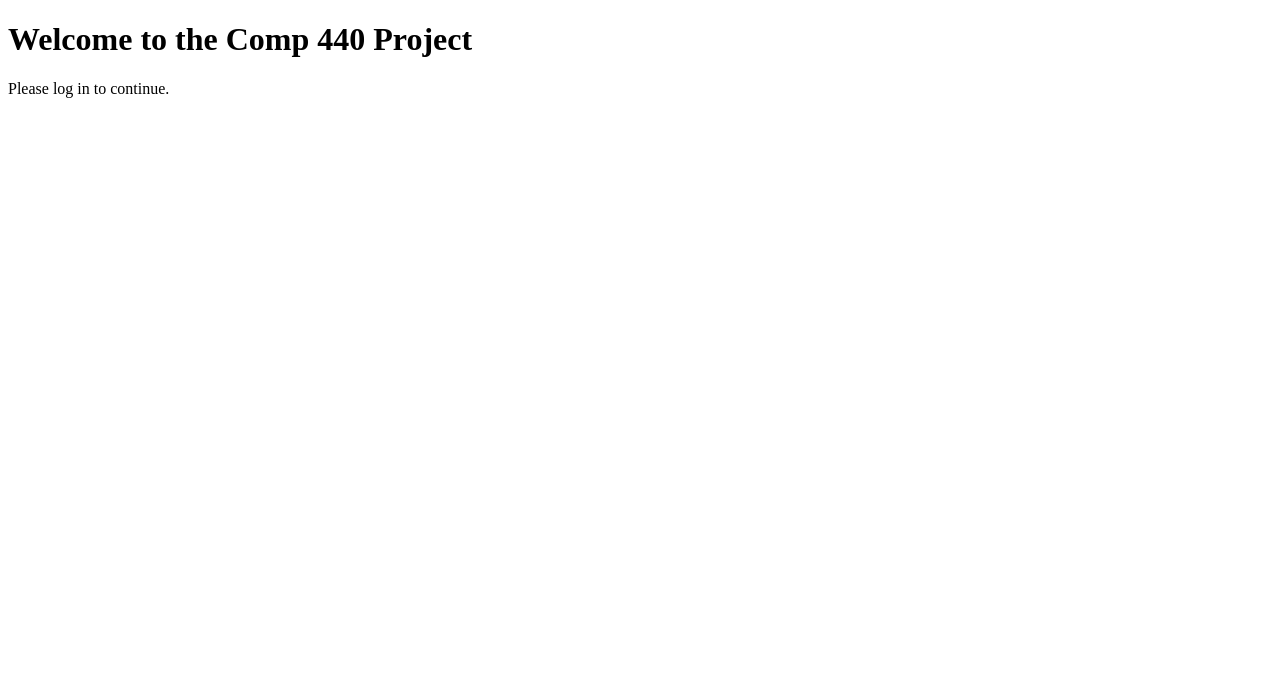
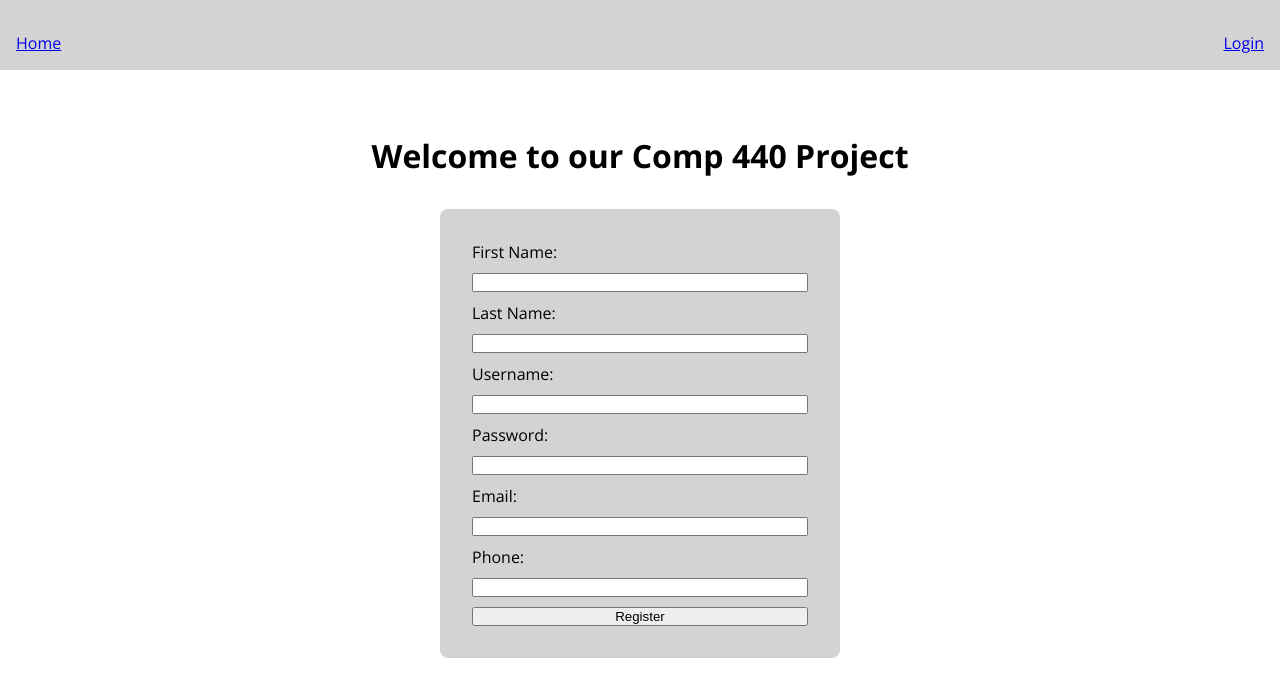
Before and after one commit to EagleJ0hn/COMP-440-Course-Project, a plain HTML site: page public/register.html in a window 1280 px wide. Drawn offline with nearby package versions, Linux system fonts and the light colour scheme.

Commit message:
Created login and register forms

```diff
--- a/public/css/style.css
+++ b/public/css/style.css
@@ -4,7 +4,7 @@
     --base-color: #ffffff;
     --text-color: #000000;
     --primary-color: #4CAF50;
-    --secondary-color: #f44336;
+    --secondary-color: #D3D3D3;
     --font-family: 'Open Sans', sans-serif;
 }
 
@@ -20,12 +20,18 @@ html {
     color: var(--text-color);
 }
 
+header {
+    background-color: var(--secondary-color);
+    padding: 1em;
+    text-align: center;
+}
+
 body {
-    padding: 1em;
+    margin: 0;
 }
 
 nav {
-    margin: 1em auto 3em auto;
+    margin-top: 1em;
 }
 
 nav ul {
@@ -38,3 +44,26 @@ nav ul {
 nav li:first-child {
     margin-right: auto;
 }
+
+main {
+    padding: 2em;
+    text-align: center;
+}
+
+h1 {
+    text-align: center;
+    margin-top: 2em;
+    margin-bottom: 1em;
+}
+
+form {
+    background-color: var(--secondary-color);
+    background-size: cover;
+    display: flex;
+    flex-direction: column;
+    max-width: 400px;
+    margin: 0 auto;
+    padding: 2em;
+    gap: 10px;
+    border-radius: 8px;
+}
--- a/public/register.html
+++ b/public/register.html
@@ -5,9 +5,32 @@
     <meta http-equiv="X-UA-Compatible" content="IE=edge">
     <meta name="viewport" content="width=device-width, initial-scale=1.0">
     <title>Comp 440 Project</title>
+    <link rel="stylesheet" href="css/style.css">
 </head>
 <body>
-    <h1>Welcome to the Comp 440 Project</h1>
-    <p>Please log in to continue.</p>
+    <header>
+        <nav>
+            <ul>
+                <li><a href="/public/index.html">Home</a></li>
+                <li><a href="/public/login.html">Login</a></li>
+            </ul>
+        </nav>
+    </header>
+    <h1>Welcome to our Comp 440 Project</h1>
+    <form action="/register" method="POST">
+        <label for="first">First Name:</label>
+        <input type="text" id="first" name="first" required>
+        <label for="last">Last Name:</label>
+        <input type="text" id="last" name="last" required>
+        <label for="username">Username:</label>
+        <input type="text" id="username" name="username" required>
+        <label for="password">Password:</label>
+        <input type="password" id="password" name="password" required>
+        <label for="email">Email:</label>
+        <input type="email" id="email" name="email" required>
+        <label for="phone">Phone:</label>
+        <input type="tel" id="phone" name="phone" required>
+        <input type="submit" value="Register">
+    </form>
 </body>
 </html>
```
Also changed, not shown: public/index.html (+4 -2 lines), public/login.html (+21 -2 lines).
